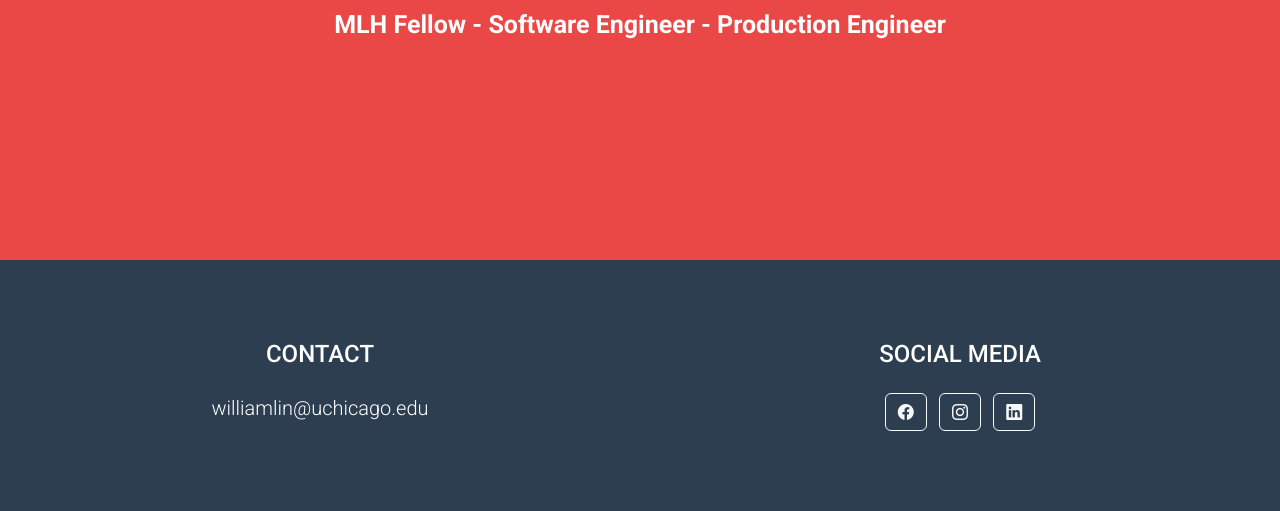
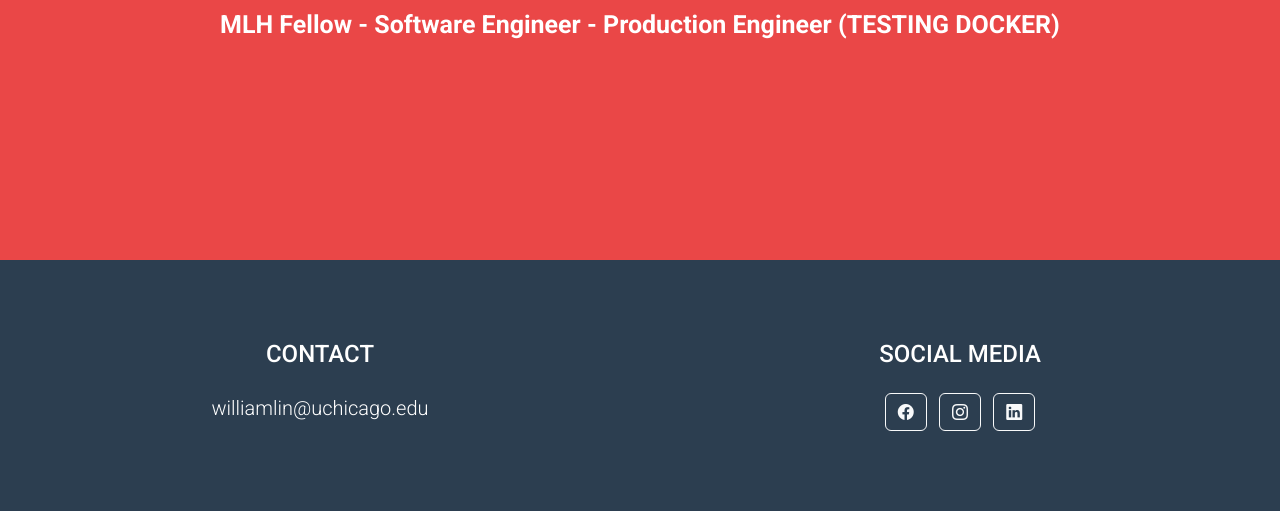
Before and after one commit to williamlin-02/portfolio-site, a Flask app: page / in a window 1280 px wide. Shown: the part 442-953 px from the top of the page. Run offline with Flask 2, Linux system fonts and the light colour scheme; parts of the project's set-up code (start-up, migrations or seed data) failed here and were passed over.

Commit message:
testing docker

```diff
--- a/app/templates/index.html
+++ b/app/templates/index.html
@@ -7,7 +7,7 @@
         <div id="profile-picture" class="profile-picture">
             <img src="./static/img/william_photo.jpg">
         </div>
-        <h1> MLH Fellow - Software Engineer - Production Engineer</h1>
+        <h1> MLH Fellow - Software Engineer - Production Engineer (TESTING DOCKER)</h1>
     </div>
 
 {% endblock %}
```
